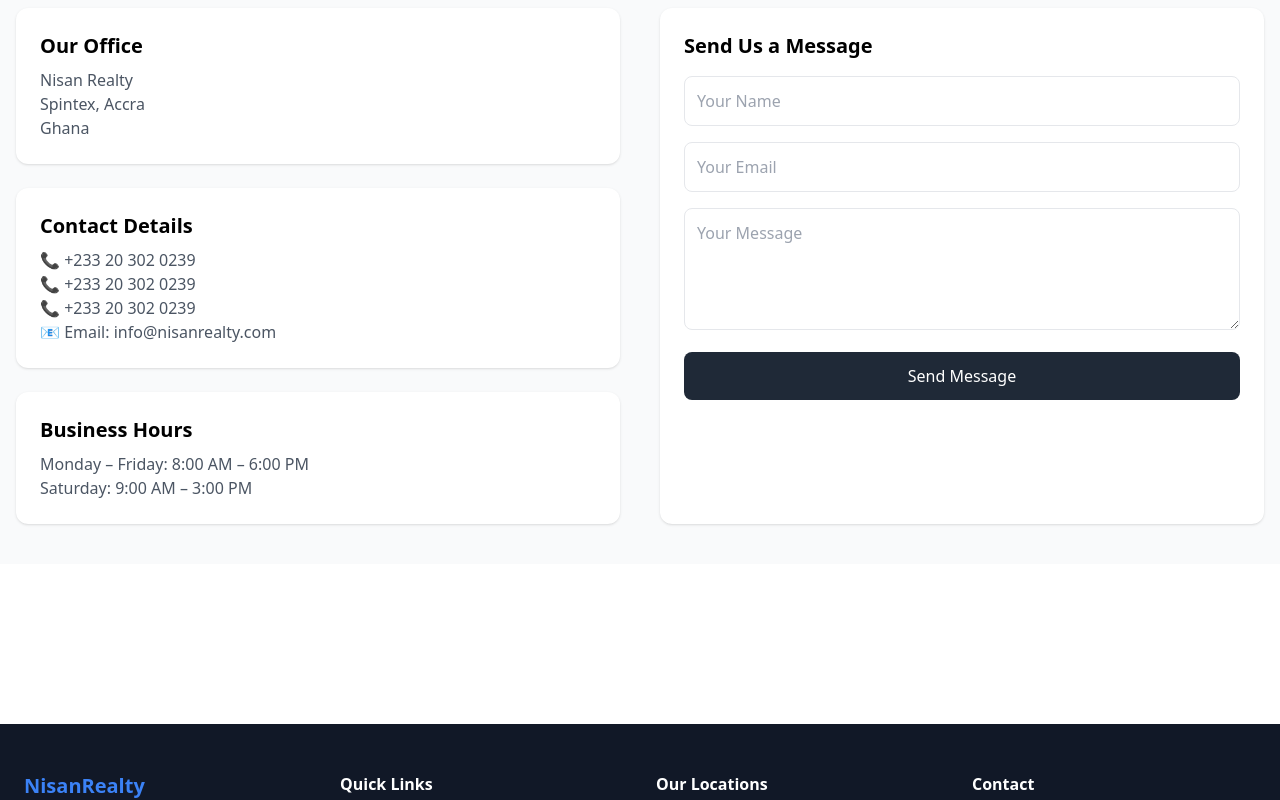
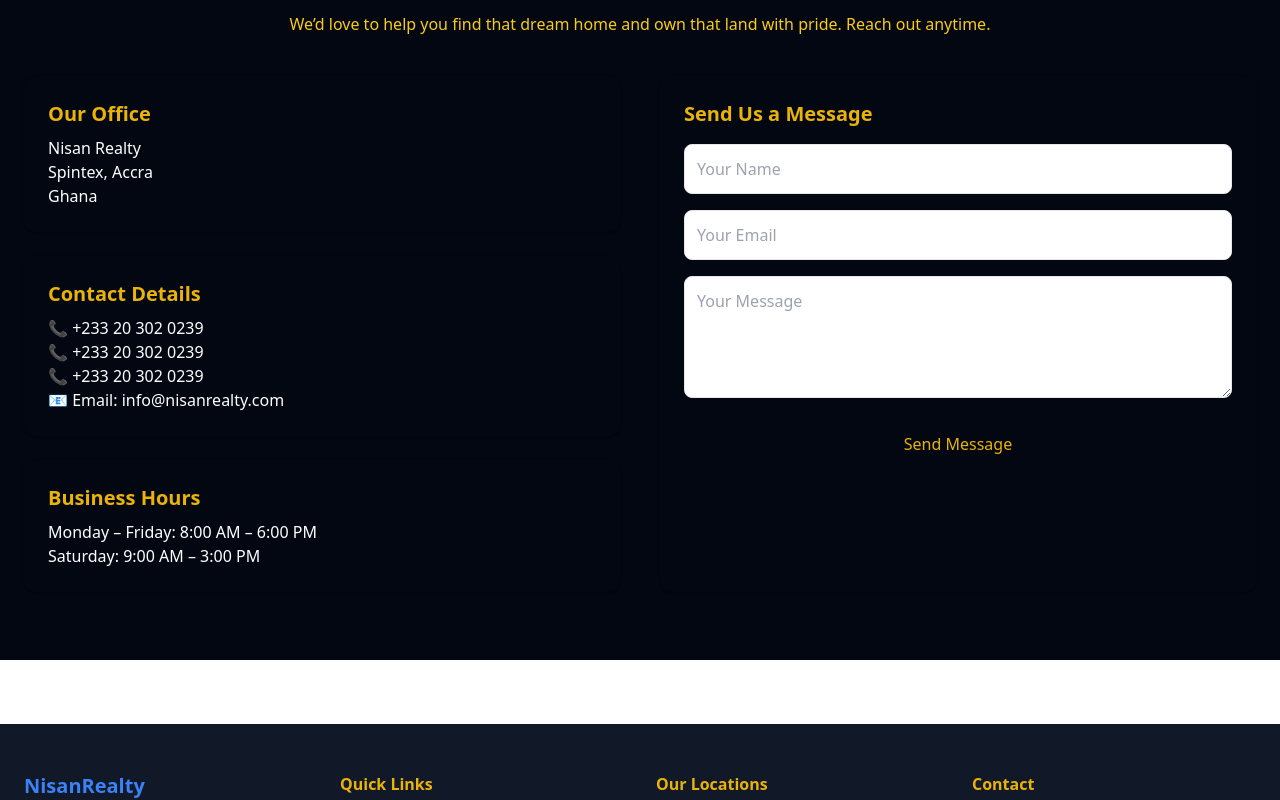
Before and after one commit to qwabena37/NisanR, a React (Vite) app in the folder nisan-realty/: page /contact in a window 1280 px wide. Shown: the part 240-1040 px from the top of the page. Built offline with nearby package versions, Linux system fonts and the light colour scheme.

Commit message:
modify font of footer.jsx and home.jsx

```diff
--- a/nisan-realty/src/components/Footer.jsx
+++ b/nisan-realty/src/components/Footer.jsx
@@ -21,7 +21,7 @@
 
         {/* Quick Links */}
         <div>
-          <h4 className="font-semibold mb-3">Quick Links</h4>
+          <h4 className="font-semibold text-yellow-500 mb-3">Quick Links</h4>
           <ul className="space-y-2">
             <li>
               <NavLink to="/" className={linkStyle}>Home</NavLink>
@@ -43,7 +43,7 @@
 
         {/* Locations */}
         <div>
-          <h4 className="font-semibold mb-3">Our Locations</h4>
+          <h4 className="font-semibold text-yellow-500 mb-3">Our Locations</h4>
           <ul className="space-y-2 text-gray-400">
             <li>Accra</li>
             <li>Kumasi</li>
@@ -55,7 +55,7 @@
 
         {/* Contact Info */}
         <div>
-          <h4 className="font-semibold mb-3">Contact</h4>
+          <h4 className="font-semibold text-yellow-500 mb-3">Contact</h4>
           <p className="text-gray-400">info@nisanrealty.com</p>
           <p className="text-gray-400">+233 123 456 789</p>
           <p className="text-gray-400 mt-2">Accra, Ghana</p>
--- a/nisan-realty/src/pages/Contact.jsx
+++ b/nisan-realty/src/pages/Contact.jsx
@@ -1,14 +1,14 @@
 export default function Contact() {
   return (
-    <div className="max-w-7xl bg-gray-50 mx-auto px-4 py-10">
+    <div className="min-h-screen bg-gray-950 text-white py-16 px-6">
 
       {/* Page Header */}
       <div className="text-center mb-10">
-        <h1 className="text-3xl font-bold text-gray-800">
+        <h1 className="text-4xl font-bold text-yellow-500 mb-12 text-center">
           Contact Us
         </h1>
-        <p className="text-gray-600 mt-2">
-          We’d love to hear from you. Reach out anytime.
+        <p className="text-yellow-400">
+          We’d love to help you find that dream home and own that land with pride. Reach out anytime.
         </p>
       </div>
 
@@ -17,22 +17,22 @@
 
         {/* Contact Information */}
         <div className="space-y-6">
-          <div className="bg-white p-6 rounded-xl shadow">
-            <h2 className="text-xl font-semibold mb-2">
+          <div className="bg-gray-950 p-6 rounded-xl shadow">
+            <h2 className="text-xl font-bold text-yellow-500 font-semibold mb-2">
               Our Office
             </h2>
-            <p className="text-gray-600">
+            <p className="text-white">
               Nisan Realty<br />
               Spintex, Accra<br />
               Ghana
             </p>
           </div>
 
-          <div className="bg-white p-6 rounded-xl shadow">
-            <h2 className="text-xl font-semibold mb-2">
+          <div className=" p-6 rounded-xl shadow">
+            <h2 className="text-xl font-bold text-yellow-500 font-semibold mb-2">
               Contact Details
             </h2>
-            <p className="text-gray-600">
+            <p className="text-white">
               📞 +233 20 302 0239 <br />
               📞 +233 20 302 0239 <br />
               📞 +233 20 302 0239 <br />
@@ -40,11 +40,11 @@
             </p>
           </div>
 
-          <div className="bg-white p-6 rounded-xl shadow">
-            <h2 className="text-xl font-semibold mb-2">
+          <div className=" p-6 rounded-xl shadow">
+            <h2 className="text-xl font-bold text-yellow-500 font-semibold mb-2">
               Business Hours
             </h2>
-            <p className="text-gray-600">
+            <p className="text-white">
               Monday – Friday: 8:00 AM – 6:00 PM <br />
               Saturday: 9:00 AM – 3:00 PM
             </p>
@@ -52,8 +52,8 @@
         </div>
 
         {/* Contact Form */}
-        <div className="bg-white p-6 rounded-xl shadow">
-          <h2 className="text-xl font-semibold mb-4">
+        <div className="p-6 rounded-xl shadow">
+          <h2 className="text-xl text-yellow-500 font-semibold mb-4">
             Send Us a Message
           </h2>
 
@@ -78,7 +78,7 @@
 
             <button
               type="button"
-              className="w-full bg-gray-800 text-white py-3 rounded-lg font-medium hover:bg-blue-700 transition"
+              className="w-full text-yellow-500 text-white py-3 rounded-lg font-medium hover:bg-gray-800 transition"
             >
               Send Message
             </button>
--- a/nisan-realty/src/pages/Gallery.jsx
+++ b/nisan-realty/src/pages/Gallery.jsx
@@ -12,8 +12,8 @@
   ];
 
   return (
-    <section className="py-16 px-6 max-w-6xl mx-auto">
-      <h2 className="text-3xl font-bold text-blue-600 mb-8 text-center">
+    <section className="min-h-screen bg-gray-950 text-white py-16 px-6">
+      <h2 className="text-4xl font-bold text-yellow-500 mb-12 text-center">
         Property Gallery
       </h2>
 
```
